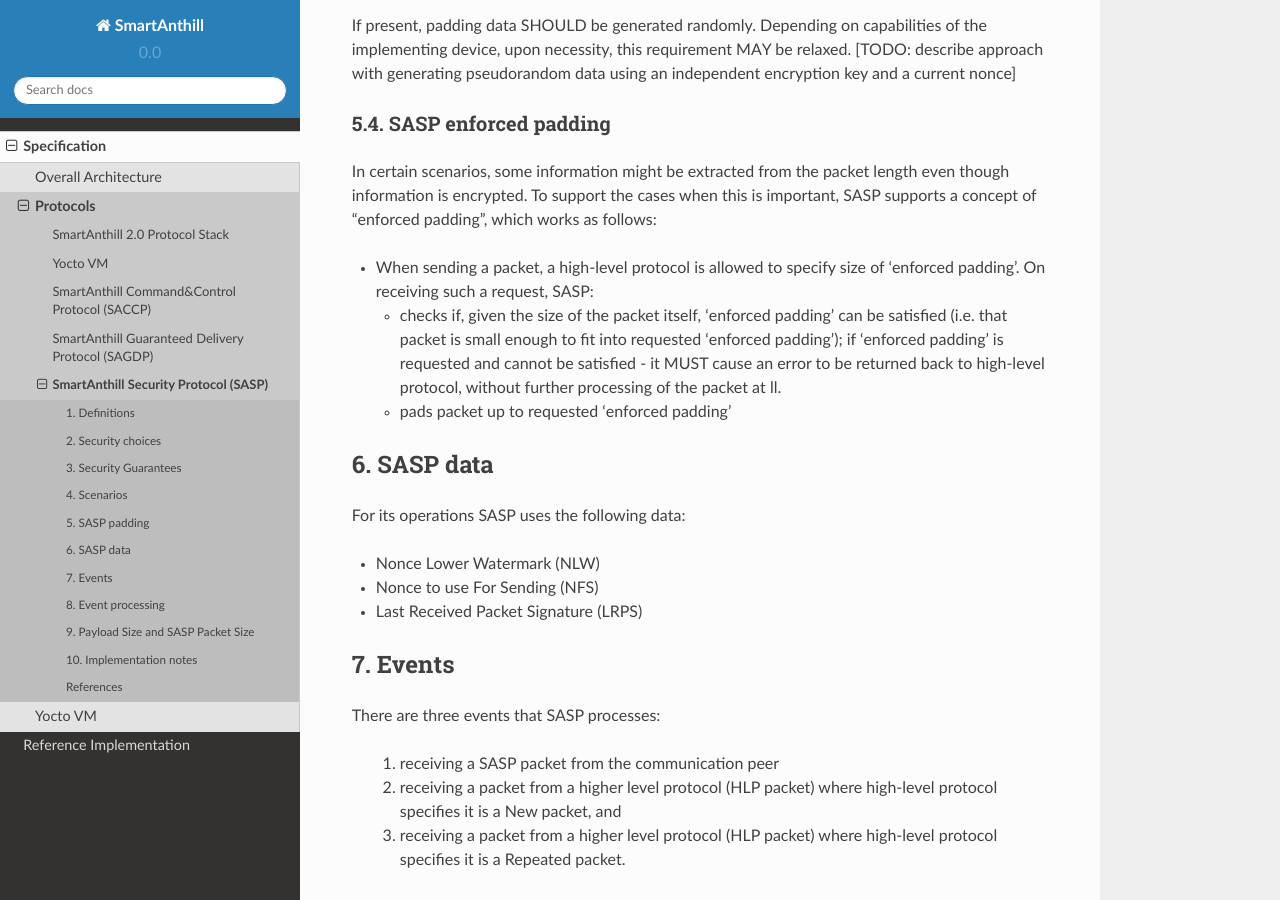
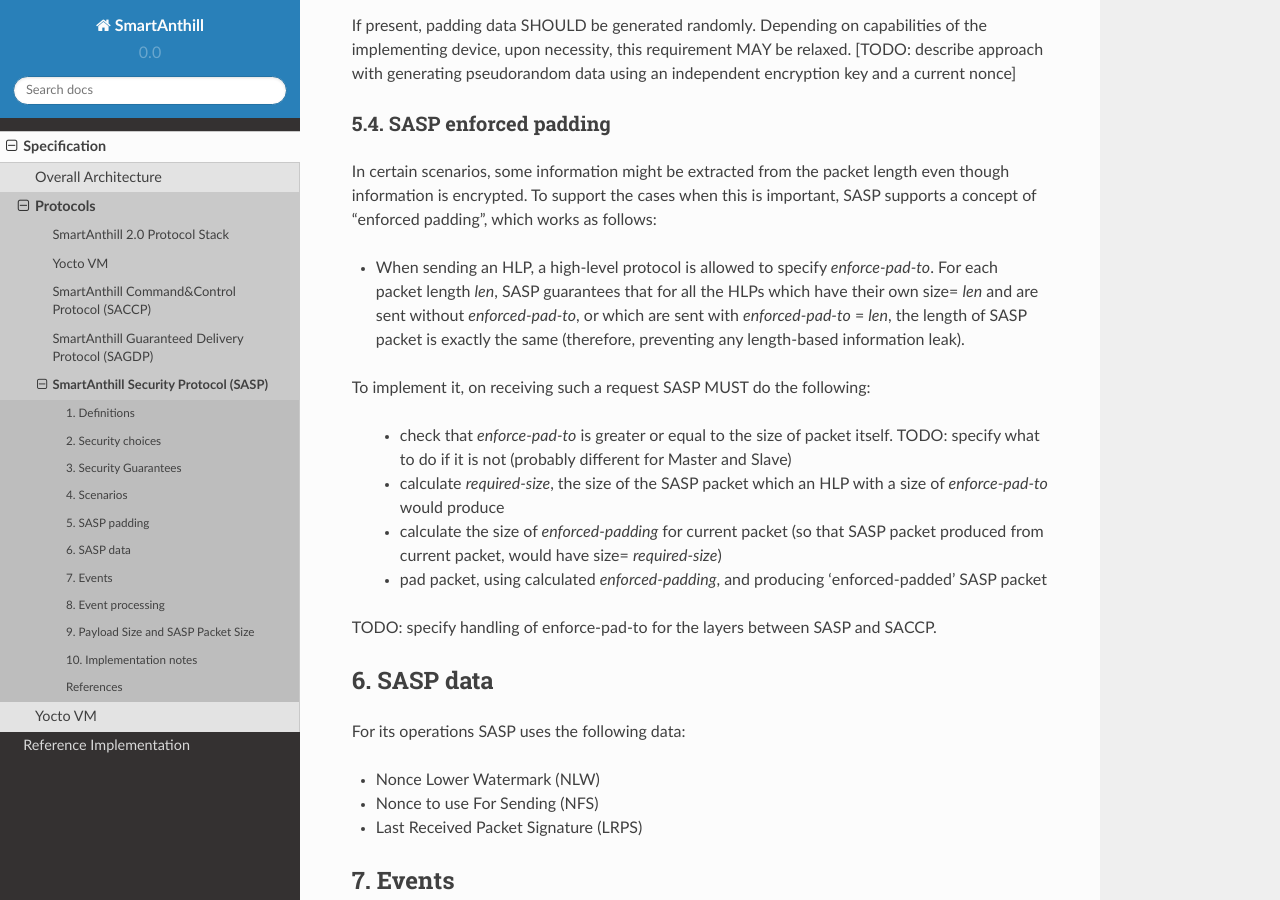
Before and after one commit to smartanthill/smartanthill2_0, a Sphinx documentation site: the page built from docs/design-documents/protocols/sasp.rst, in a window 1280 px wide and 900 px high, scrolled down 7442 px. Built offline with Sphinx 7.4.7 and the Read the Docs theme 2.0.0, drawn with Linux system fonts in a browser that asks for light colours; some of the changed text lies outside the part shown.

Commit message:
SASP v0.1.3b: fixes and clarifications for enforced padding

```diff
--- a/docs/design-documents/protocols/sasp.rst
+++ b/docs/design-documents/protocols/sasp.rst
@@ -185,11 +185,11 @@
 | 128-16511          | 2                   |
 +--------------------+---------------------+
 
-**Note 1**: it should be evident that this encoding contains both an addressed size and the size used for storing encoded value. [TODO: ?]
+**Observation 1**: when parsing Encoded-Size, it is possible to find out both "size of Encoding-Size itself", and "size which is encoded by Encoded-Size"
 
-**Note 2**:  upon necessity this encoding can be extended by analogy to address greater sizes.
+**Note 1**:  upon necessity this encoding can be extended by analogy to address greater sizes.
 
-**Note 3**:  unless "enforced padding" (see below) is used, SASP pads data only to the block size; it means that unless "enforced padding" is used, padding size is always <= 15, and therefore Encoded-Size cannot be longer than 1 byte.
+**Note 2**:  unless "enforced padding" (see below) is used, SASP pads data only to the block size; it means that unless "enforced padding" is used, padding size is always <= 15, and therefore Encoded-Size cannot be longer than 1 byte.
 
 5.2. SASP data under encryption and payload
 ^^^^^^^^^^^^^^^^^^^^^^^^^^^^^^^^^^^^^^^^^^^
@@ -226,10 +226,16 @@
 
 In certain scenarios, some information might be extracted from the packet length even though information is encrypted. To support the cases when this is important, SASP supports a concept of "enforced padding", which works as follows:
 
-* When sending a packet, a high-level protocol is allowed to specify size of 'enforced padding'. On receiving such a request, SASP:
+* When sending an HLP, a high-level protocol is allowed to specify *enforce-pad-to*. For each packet length *len*, SASP guarantees that for all the HLPs which have their own size= *len* and are sent without *enforced-pad-to*, or which are sent with *enforced-pad-to* = *len*, the length of SASP packet is exactly the same (therefore, preventing any length-based information leak).
 
-  + checks if, given the size of the packet itself, 'enforced padding' can be satisfied (i.e. that packet is small enough to fit into requested 'enforced padding'); if 'enforced padding' is requested and cannot be satisfied - it MUST cause an error to be returned back to high-level protocol, without further processing of the packet at ll.
-  + pads packet up to requested 'enforced padding'
+To implement it, on receiving such a request SASP MUST do the following:
+
+  + check that *enforce-pad-to* is greater or equal to the size of packet itself. TODO: specify what to do if it is not (probably different for Master and Slave)
+  + calculate *required-size*, the size of the SASP packet which an HLP with a size of *enforce-pad-to* would produce
+  + calculate the size of *enforced-padding* for current packet (so that SASP packet produced from current packet, would have size= *required-size*)
+  + pad packet, using calculated *enforced-padding*, and producing 'enforced-padded' SASP packet
+
+TODO: specify handling of enforce-pad-to for the layers between SASP and SACCP.
 
 6. SASP data
 ------------
@@ -320,6 +326,7 @@
 
         * if nonce VP is greater than NLW: a new packet is received: NLW is set to the value of nonce VP of the received packet; LRPS is set to packet signature; an HLP packet with payload of the received packet is passed to the higher level protocol with status "new".
 
+TODO!: sending packets (encryption etc.)
 
 9. Payload Size and SASP Packet Size
 ------------------------------------
```
Also changed, not shown: other parts of docs/design-documents/protocols/sasp.rst (+1 -1 lines).
